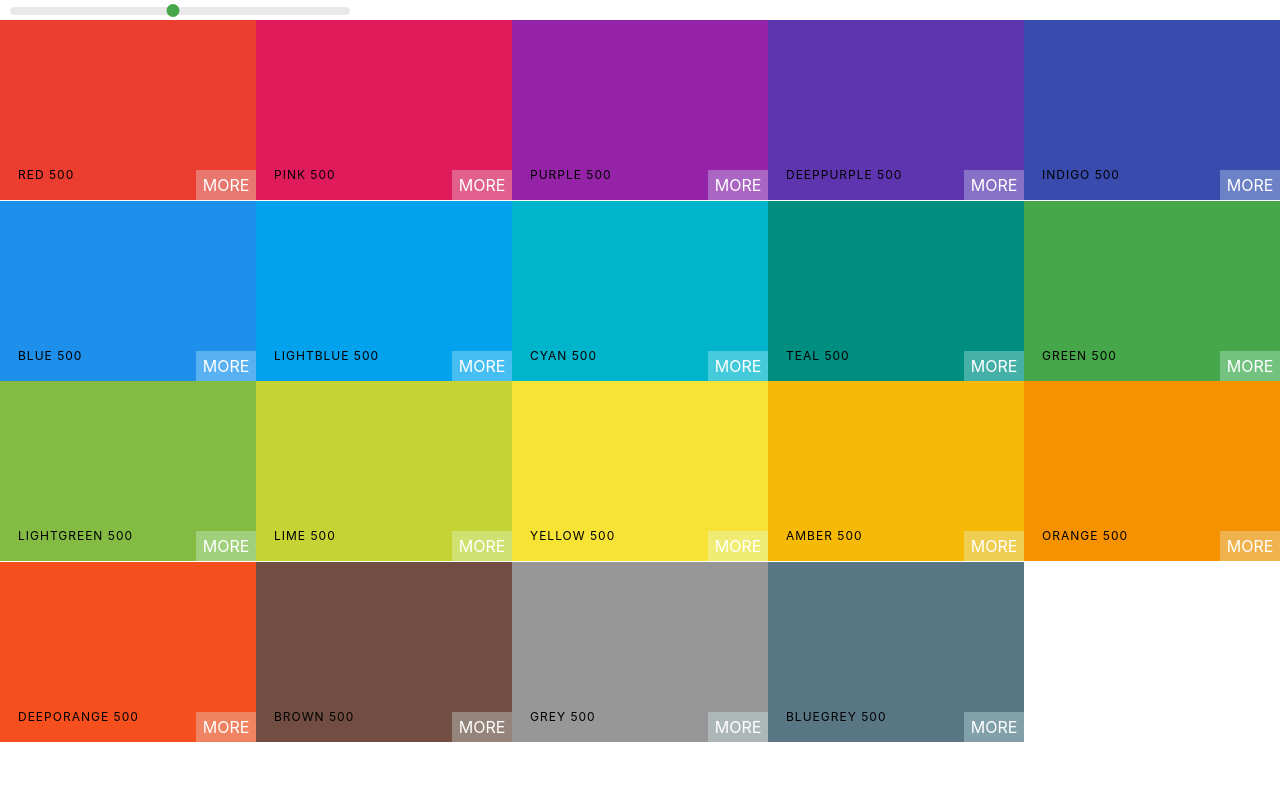
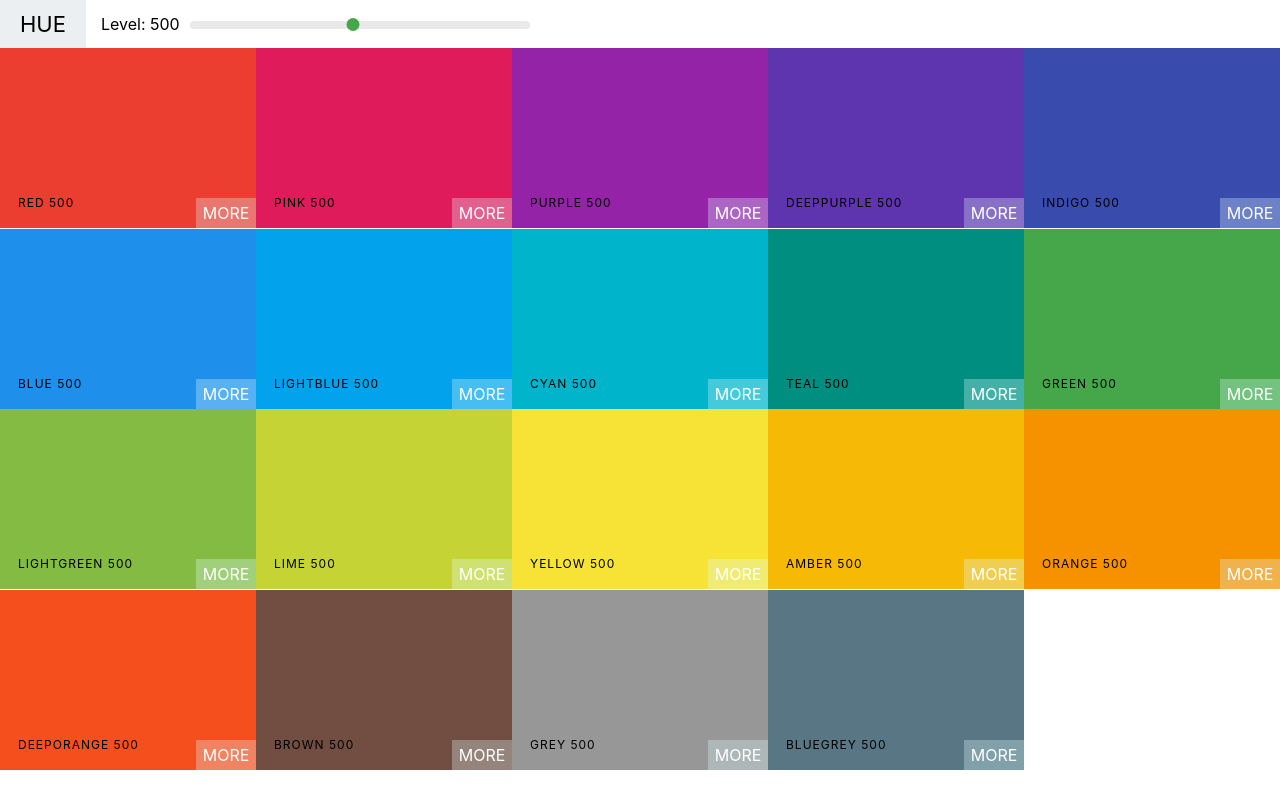
Before and after one commit to vishnuk7/Hue, a React (Create React App) app: page /palette/1 in a window 1280 px wide. Shown: the top 800 px of the page. Built offline with nearby package versions, Linux system fonts and the light colour scheme.

Commit message:
add navbar 💖

```diff
--- /dev/null
+++ b/src/Navbar.css
@@ -0,0 +1,50 @@
+.Navbar {
+	display: flex;
+	height: 6vh;
+	justify-content: start;
+	align-items: center;
+}
+
+.logo {
+	margin-right: 15px;
+	padding: 0 20px;
+	font-size: 22px;
+	background-color: #eceff1;
+	height: 100%;
+	display: flex;
+	align-items: center;
+}
+
+.logo a {
+	text-transform: uppercase;
+	color: #000000;
+	text-decoration: none;
+}
+
+.slider {
+	width: 340px;
+	margin: 0 10px;
+	display: inline-block;
+}
+
+.rc-slider-track {
+	background: transparent;
+}
+
+.rc-slider-rail {
+	height: 8px;
+}
+
+.rc-slider-handle,
+.rc-slider-handle:hover,
+.rc-slider-handle:active,
+.rc-slider-handle:focus {
+	background-color: #45a749;
+	outline: none;
+	border: 2px #45a749;
+	box-shadow: none;
+	width: 13px;
+	height: 13px;
+	margin-left: -7px;
+	margin-top: -3px;
+}
--- /dev/null
+++ b/src/Navbar.js
@@ -0,0 +1,26 @@
+import React, { Component } from 'react';
+import Slider from 'rc-slider';
+
+import 'rc-slider/assets/index.css';
+
+import './Navbar.css';
+
+export default class Navbar extends Component {
+	render() {
+		const { level, changeLevel } = this.props;
+
+		return (
+			<header className='Navbar'>
+				<div className='logo'>
+					<a href='#'>Hue</a>
+				</div>
+				<div className='slider-container'>
+					<span>Level: {level}</span>
+					<div className='slider'>
+						<Slider defaultValue={level} min={100} max={900} step={100} onAfterChange={changeLevel} />
+					</div>
+				</div>
+			</header>
+		);
+	}
+}
--- a/src/Palette.js
+++ b/src/Palette.js
@@ -1,9 +1,9 @@
 import React, { Component } from 'react';
-import Slider from 'rc-slider';
+
+import Navbar from './Navbar';
 
 import ColorBox from './ColorBox';
 
-import 'rc-slider/assets/index.css';
 import './Palette.css';
 
 export default class Palette extends Component {
@@ -29,9 +29,7 @@ export default class Palette extends Component {
 
 		return (
 			<div className='Palette'>
-				<div className='slider'>
-					<Slider defaultValue={level} min={100} max={900} step={100} onAfterChange={this.changeLevel} />
-				</div>
+				<Navbar level={level} changeLevel={this.changeLevel} />
 				<div className='Palette-colors'>{colorBoxes}</div>
 			</div>
 		);
```
